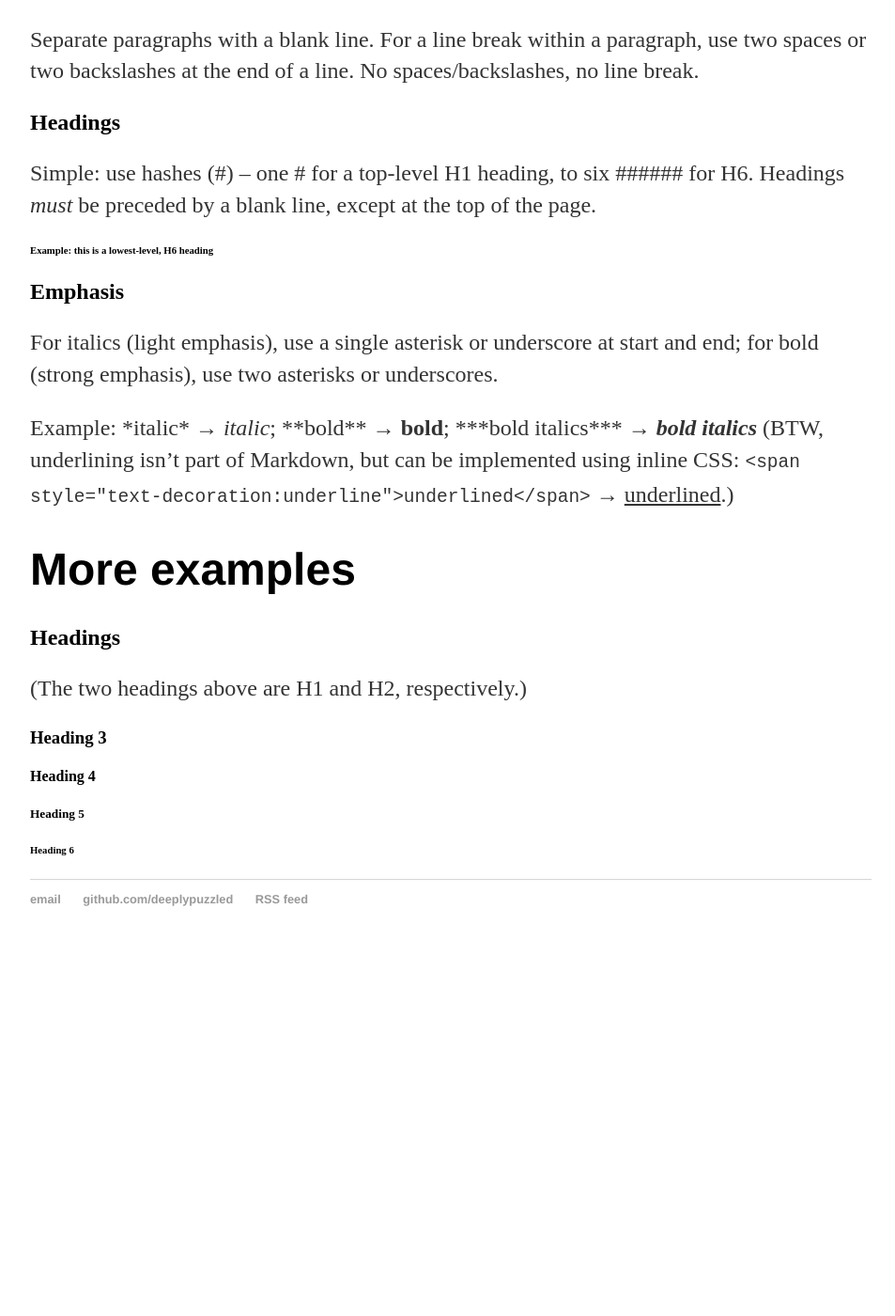
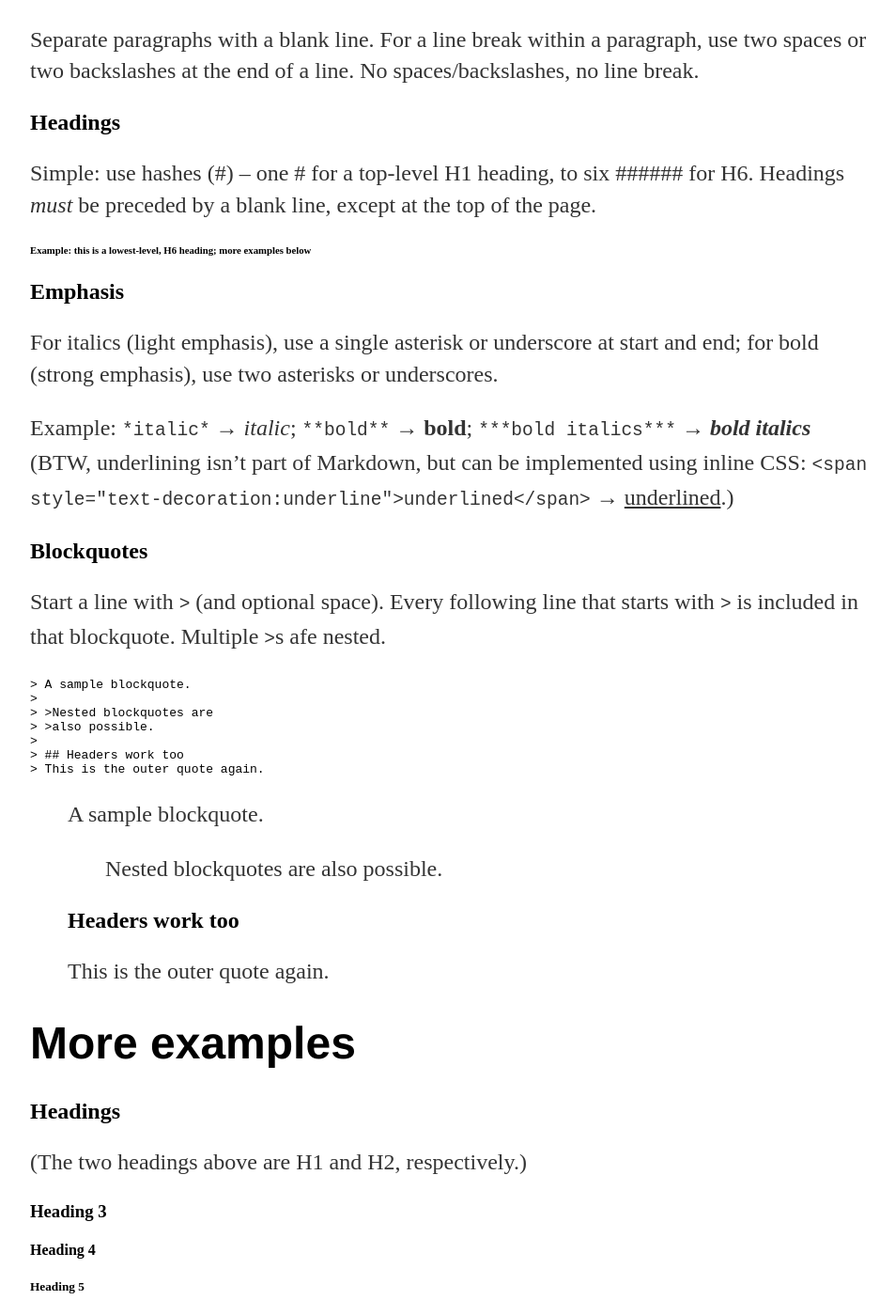
Before and after one commit to deeplypuzzled/deeplypuzzled.github.io, a Jekyll site: the page built from guide/index.md, in a window 1280 px wide and 1400 px high, scrolled down 472 px. Shown: the whole window at 94% size, without its empty margins (160-1113 px from the left). Built offline with Jekyll 4.4.1, drawn with Linux system fonts in a browser that asks for light colours; before the commit the page ends 1496 px from its top, so only the background shows below that.

Commit message:
Update index.md
Blockquotes

```diff
--- a/guide/index.md
+++ b/guide/index.md
@@ -16,14 +16,36 @@ Separate paragraphs with a blank line. For a line break within a paragraph, use
 
 Simple: use hashes (\#) -- one \# for a top-level H1 heading, to six \###### for H6. Headings *must* be preceded by a blank line, except at the top of the page.
 
-###### Example: this is a lowest-level, H6 heading
+###### Example: this is a lowest-level, H6 heading; more examples below
 
 ## Emphasis
 
 For italics (light emphasis), use a single asterisk or underscore at start and end; for bold (strong emphasis), use two asterisks or underscores.
 
-Example: \*italic\* &#8594; *italic*; \*\*bold\*\* &#8594; **bold**; \*\*\*bold italics\*\*\* &#8594; ***bold italics***
+Example: `*italic*` &#8594; *italic*; `**bold**` &#8594; **bold**; `***bold italics***` &#8594; ***bold italics***
 (BTW, underlining isn't part of Markdown, but can be implemented using inline CSS: `<span style="text-decoration:underline">underlined</span>`  &#8594; <span style="text-decoration:underline">underlined</span>.)
+
+## Blockquotes
+
+Start a line with `>` (and optional space). Every following line that starts with `>` is included in that blockquote. Multiple `>`s afe nested.
+
+~~~~
+> A sample blockquote.
+>
+> >Nested blockquotes are
+> >also possible.
+>
+> ## Headers work too
+> This is the outer quote again.
+~~~~
+
+> A sample blockquote.
+>
+> >Nested blockquotes are
+> >also possible.
+>
+> ## Headers work too
+> This is the outer quote again.
 
 # More examples
 
```
